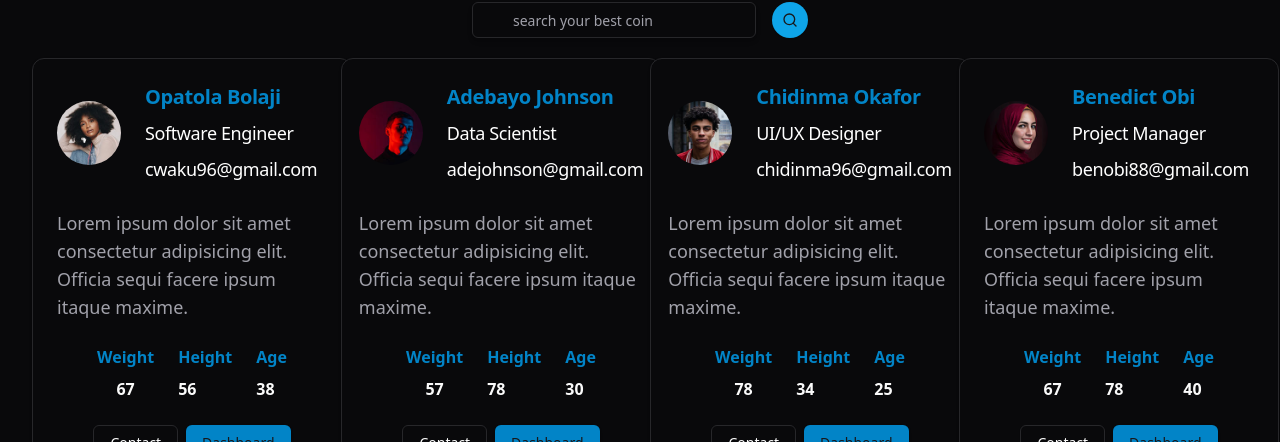
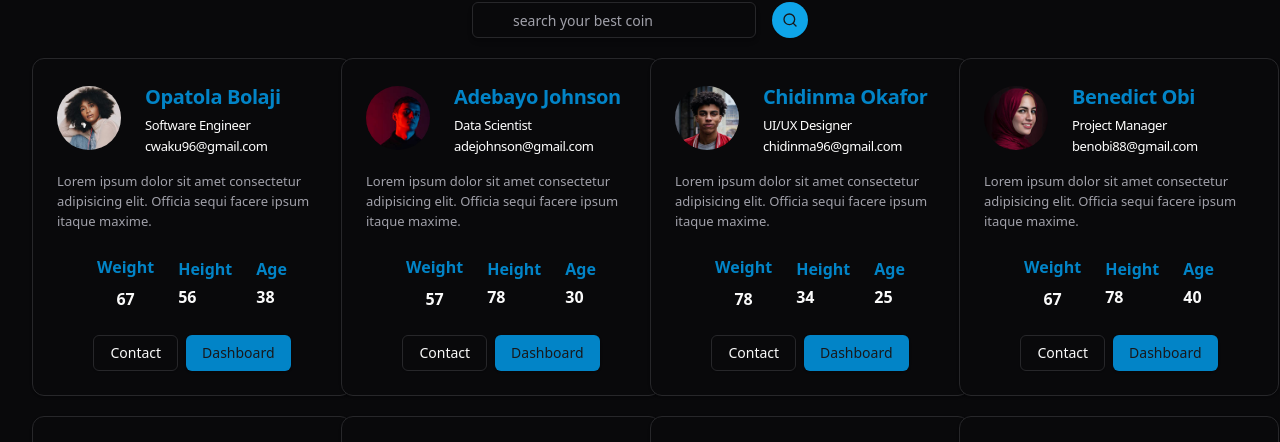
Before and after one commit to emperorbj/dasboard, a React (Vite) app in the folder dash/: page / in a window 1280 px wide. Shown: the part 510-952 px from the top of the page. Built offline with nearby package versions, Linux system fonts and the light colour scheme.

Commit message:
"Updated styling and spacing in UserCard component"

```diff
--- a/dash/src/components/UserCards.jsx
+++ b/dash/src/components/UserCards.jsx
@@ -27,7 +27,7 @@ const UserCard = ({ item }) => {
                 <Card className="w-[370px] hover:bg-sky-100 hover:shadow-xl hover:shadow-sky-100 sm:w-[280px]
                 flex flex-col justify-center items-center md:w-[270px] lg:w-[320px]">
                     <CardHeader>
-                        <CardTitle className="dark:text-blue-500 flex items-center gap-6 mb-5">
+                        <CardTitle className="dark:text-blue-500 flex items-center gap-6 mb-3">
                                 <div>
                                     <Avatar>
                                         <AvatarImage src={item?.img} alt="@shadcn" />
@@ -40,15 +40,15 @@ const UserCard = ({ item }) => {
                                     <h1 className="font-bold md:text-lg lg:text-xl text-sky-600">
                                     {item?.fullName}
                                     </h1>
-                                    <h2 className="font-normal md:text-[12px] lg:text-lg">
+                                    <h2 className="font-normal md:text-[12px] lg:text-[13px]">
                                     {item?.job}
                                     </h2>
-                                    <h2 className="font-normal md:text-[12px] lg:text-lg">
+                                    <h2 className="font-normal md:text-[12px] lg:text-[13px]">
                                         {item?.email}
                                     </h2>
                                 </div>
                             </CardTitle>
-                        <CardDescription className='md:text-[12px] lg:text-lg'>
+                        <CardDescription className='md:text-[12px] lg:text-[13px]'>
                             {item?.shortbio}
                         </CardDescription>
                     </CardHeader>
@@ -61,7 +61,7 @@ const UserCard = ({ item }) => {
                                 {item?.weight}
                             </h1>
                         </div>
-                        <div className="flex flex-col gap-2">
+                        <div className="flex flex-col gap-1">
                             <h2 className="text-sky-600 font-semibold">
                                 Height
                             </h2>
@@ -69,7 +69,7 @@ const UserCard = ({ item }) => {
                                 {item?.height}
                             </h1>
                         </div>
-                        <div className="flex flex-col gap-2">
+                        <div className="flex flex-col gap-1">
                             <h2 className="text-sky-600 font-semibold">
                                 Age
                             </h2>
```
